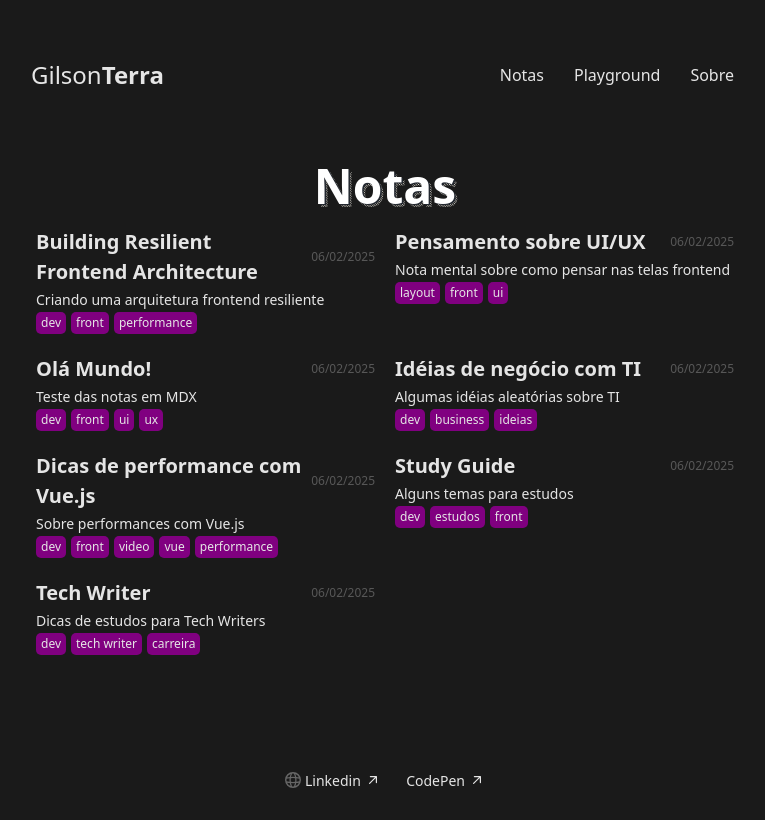
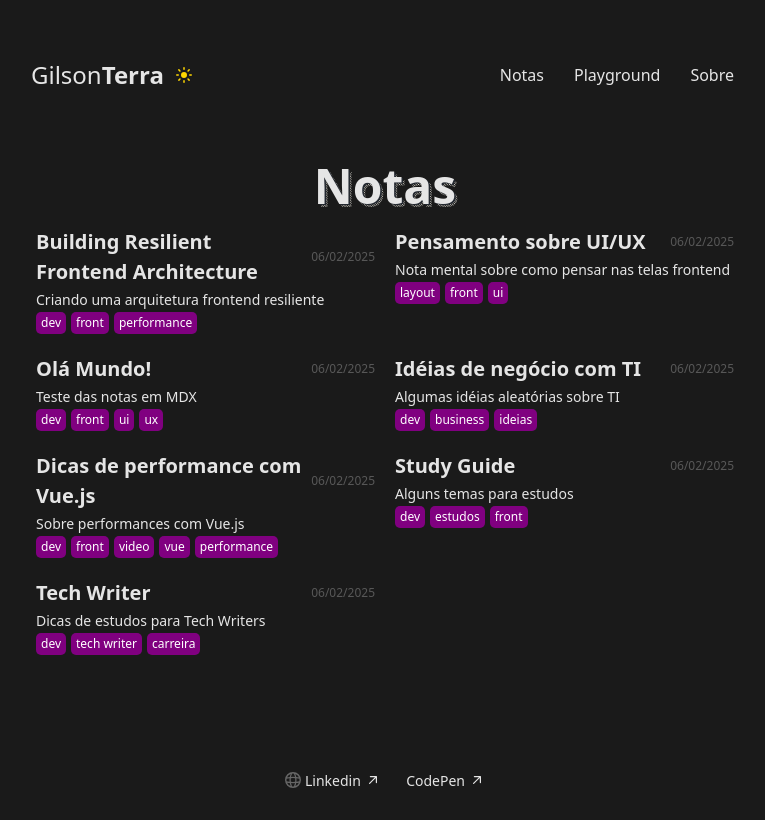
Before and after one commit to gilsonterra/gilsonterra.github.io, a Next.js app: page /notas in a window 1280 px wide. Shown: the whole page, without its empty margins (255-1020 px from the left). Built offline with nearby package versions, Linux system fonts and the light colour scheme.

Commit message:
feat: ajuste no tema claro e escruto

```diff
--- /dev/null
+++ b/src/app/components/Body/Body.tsx
@@ -0,0 +1,15 @@
+"use client";
+
+import { useTheme } from "@/app/providers/themeProvider";
+
+type BodyProps = {
+  children: React.ReactNode;
+};
+
+const Body: React.FC<BodyProps> = ({ children }) => {
+  const { theme } = useTheme();
+
+  return <body data-theme={theme}>{children}</body>;
+};
+
+export default Body;
--- a/src/app/components/DottedShadowText/DottedShadowText.tsx
+++ b/src/app/components/DottedShadowText/DottedShadowText.tsx
@@ -55,7 +55,7 @@ type DottedShadowTextProps = {
 
 const DottedShadowText: React.FC<DottedShadowTextProps> = ({
   text,
-  color = "white",
+  color = "var(--foreground)",
   shadow = "#22272f",
   size = "2rem",
   className,
--- a/src/app/components/Header/Header.tsx
+++ b/src/app/components/Header/Header.tsx
@@ -1,5 +1,6 @@
 import Menu from "../Menu/Menu";
 import Title from "../Title/Title";
+import ThemeToggle from "../ToggleTheme/ToggleTheme";
 
 const Header: React.FC = () => {
   return (
@@ -9,7 +10,17 @@ const Header: React.FC = () => {
         padding: "60px 0",
       }}
     >
-      <Title />
+      <div
+        style={{
+          display: "flex",
+          justifyContent: "space-between",
+          gap: "5px",
+        }}
+      >
+        <Title />
+        <ThemeToggle />
+      </div>
+
       <Menu />
     </header>
   );
--- /dev/null
+++ b/src/app/components/ToggleTheme/ToggleTheme.tsx
@@ -0,0 +1,37 @@
+"use client";
+
+import { useTheme } from "@/app/providers/themeProvider";
+import { MoonIcon, SunIcon } from "@heroicons/react/20/solid";
+
+export default function ThemeToggle() {
+  const { theme, toggleTheme } = useTheme();
+
+  return (
+    <button
+      onClick={toggleTheme}
+      style={{
+        padding: "5px",
+        height: "20px",
+        width: "20px",
+        borderRadius: "50%",
+        border: "none",
+        cursor: "pointer",
+        display: "flex",
+        alignItems: "center",
+        justifyContent: "center",
+      }}
+    >
+      {theme === "light" ? (
+        <MoonIcon
+          style={{ width: "24px", height: "24px", color: "#000" }}
+          title="Tema Escuro"
+        />
+      ) : (
+        <SunIcon
+          style={{ width: "24px", height: "24px", color: "#FFD700" }}
+          title="Tema Claro"
+        />
+      )}
+    </button>
+  );
+}
--- a/src/app/components/TopicTag/TopicTag.tsx
+++ b/src/app/components/TopicTag/TopicTag.tsx
@@ -8,7 +8,7 @@ const TopicTag: React.FC<TopicTagProps> = ({ text }) => {
       style={{
         fontSize: "var(--text-xs)",
         backgroundColor: "purple",
-        color: "var(--foreground)",
+        color: "white",
         padding: "5px",
         lineHeight: "1",
         borderRadius: "5px",
--- a/src/app/globals.css
+++ b/src/app/globals.css
@@ -1,7 +1,4 @@
 :root {
-  --background: #1a1a1a;
-  --foreground: #e5e5e5;
-  --text-secondary: #ffffffbf;
   --gap: 5px;
   --text-xs: 0.75rem;
   --text-sm: 0.875rem;
@@ -14,12 +11,26 @@
   --breakpoint-screen-lg: 1024px;
 }
 
+[data-theme="light"] {
+  --background: #e5e5e5;
+  --foreground: #1a1a1a;
+  --text-secondary: #1a1a1abf;
+}
+
+[data-theme="dark"] {
+  --background: #1a1a1a;
+  --foreground: #e5e5e5;
+  --text-secondary: #ffffffbf;
+}
+
+/*
 @media (prefers-color-scheme: dark) {
   :root {
     --background: #1a1a1a;
     --foreground: #e5e5e5;
   }
 }
+  */
 
 *,
 *::before,
--- a/src/app/layout.tsx
+++ b/src/app/layout.tsx
@@ -5,6 +5,9 @@ import "./globals.css";
 //import { Baloo_Paaji_2, Patrick_Hand, Righteous } from "next/font/google";
 import Footer from "./components/Footer/Footer";
 import Header from "./components/Header/Header";
+import ThemeProvider from "./providers/themeProvider";
+import { useTheme } from "./hooks/useTheme";
+import Body from "./components/Body/Body";
 
 /*
 const patrickHand = Patrick_Hand({
@@ -38,13 +41,15 @@ export default function RootLayout({
 }>) {
   return (
     <html suppressHydrationWarning>
-      <body>
-        <div className="layout">
-          <Header />
-          <main>{children}</main>
-          <Footer />
-        </div>
-      </body>
+      <ThemeProvider>
+        <Body>
+          <div className="layout">
+            <Header />
+            <main>{children}</main>
+            <Footer />
+          </div>
+        </Body>
+      </ThemeProvider>
     </html>
   );
 }
--- /dev/null
+++ b/src/app/providers/themeProvider.tsx
@@ -0,0 +1,42 @@
+"use client";
+
+import { createContext, useContext, useState } from "react";
+
+type Theme = "light" | "dark";
+
+type ThemeProviderProps = {
+  children: React.ReactNode;
+};
+
+export const ThemeContext = createContext({
+  theme: "dark",
+  toggleTheme: () => {},
+});
+
+export function useTheme() {
+  const context = useContext(ThemeContext);
+
+  if (!context) {
+    throw new Error("useTheme must be used within a ThemeProvider");
+  }
+
+  return context;
+}
+
+export const ThemeProvider: React.FC<ThemeProviderProps> = ({ children }) => {
+  const [theme, setTheme] = useState<Theme>("dark");
+
+  const toggleTheme = () => {
+    const newTheme = theme === "light" ? "dark" : "light";
+    localStorage.setItem("theme", newTheme);
+    setTheme(newTheme);
+  };
+
+  return (
+    <ThemeContext.Provider value={{ theme, toggleTheme }}>
+      {children}
+    </ThemeContext.Provider>
+  );
+};
+
+export default ThemeProvider;
```
